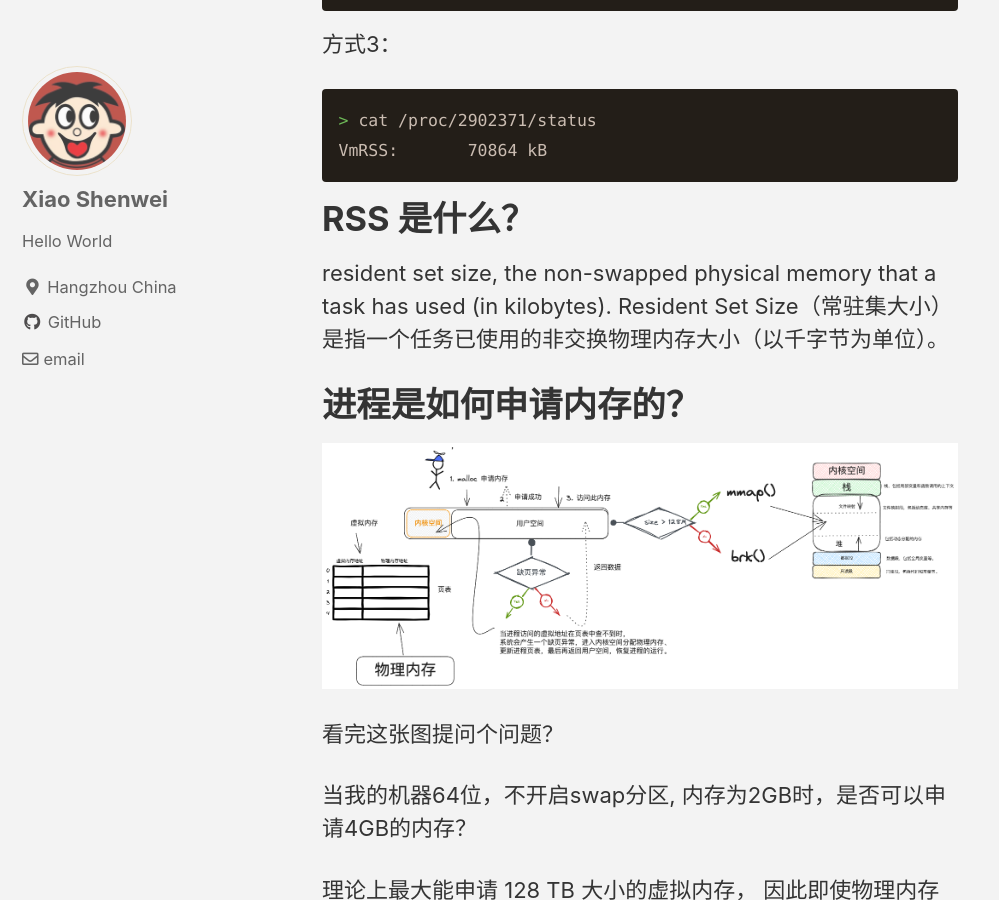
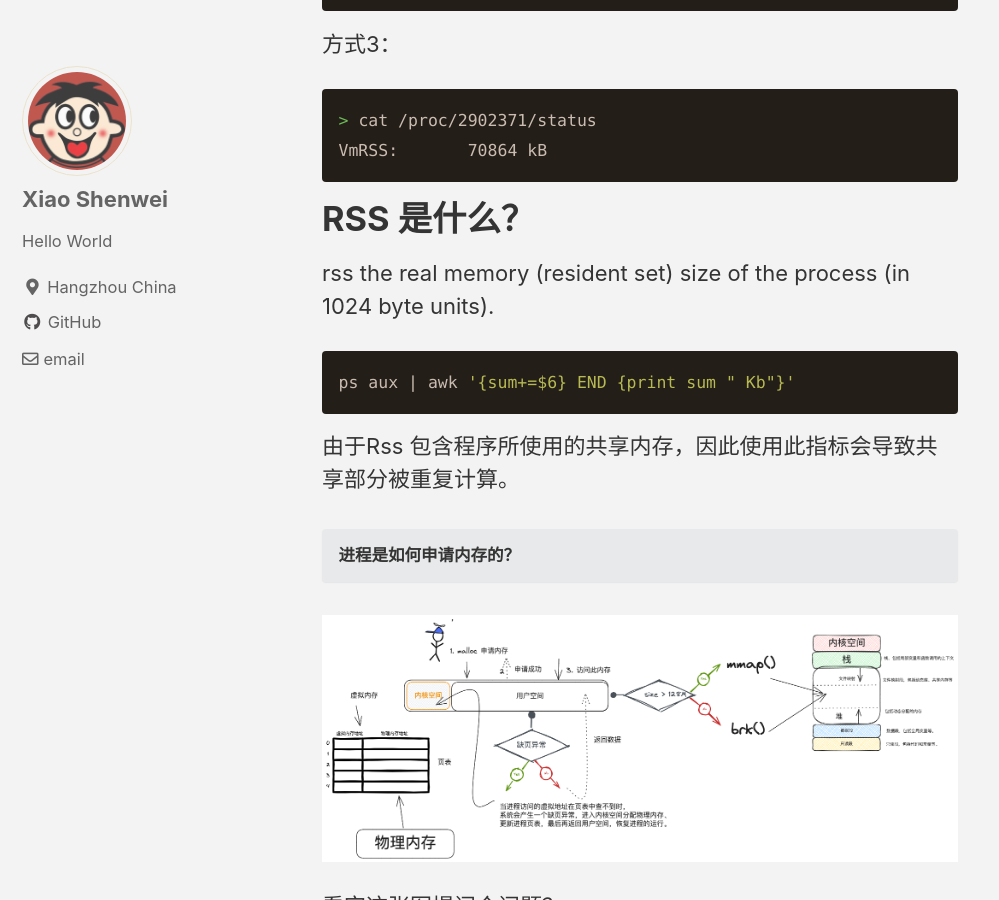
Before and after one commit to xiaoshenwei/xiaoshenwei.github.io, a Jekyll site: the page built from _posts/2024-01-20-process-memory.md, in a window 1280 px wide and 900 px high, scrolled down 1046 px. Shown: the whole window, without its empty margins (0-999 px from the left). Built offline with Jekyll 4.4.1, drawn with Linux system fonts in a browser that asks for light colours; cached includes are drawn as plain includes; comment, search, counter and statistics services are not loaded; some of the changed text lies outside the part shown.

Commit message:
fix: 文档修复

````diff
--- a/_posts/2024-01-20-process-memory.md
+++ b/_posts/2024-01-20-process-memory.md
@@ -44,10 +44,15 @@ VmRSS:       70864 kB
 
 # RSS 是什么？
 
-resident set size, the non-swapped physical memory that a task has used (in kilobytes).
-Resident Set Size（常驻集大小）是指一个任务已使用的非交换物理内存大小（以千字节为单位）。
+rss       the real memory (resident set) size of the process (in 1024 byte units).
 
+```bash
+ps aux | awk '{sum+=$6} END {print sum " Kb"}'
+```
 
+由于Rss 包含程序所使用的共享内存，因此使用此指标会导致共享部分被重复计算。
+
+{: .notice}
 
 # 进程是如何申请内存的？
 
@@ -71,9 +76,12 @@ Resident Set Size（常驻集大小）是指一个任务已使用的非交换物
 
 ![](https://raw.githubusercontent.com/xiaoshenwei/xiaoshenwei.github.io/master/assets/images/memory-free-v1.png)
 
+## 单进程内存统计？
 
+进程资源存储类型如下：
 
-## 单进程内存统计？
+- Anonymous（匿名页）：程序自行使用的堆栈空间，在磁盘上没有对应文件。
+- File-backed（文件页）：资源存放在磁盘文件中，文件内包含代码段、字体信息等内容。
 
 ```bash
 00400000-00401000 r--p 00000000 00:147 14824848                          /pause
@@ -108,8 +116,6 @@ VmFlags: rd mr mw me sd
 
 ![](https://raw.githubusercontent.com/xiaoshenwei/xiaoshenwei.github.io/master/assets/images/p623795.png)https://elixir.bootlin.com/linux/v4.4/source/fs/proc/task_mmu.c#L440
 
-
-
 # 问题
 
 通过Pss 计算的全部进程的大小与free used 大小差距很大， 为什么？
@@ -120,8 +126,6 @@ used Used memory (calculated as total - free - buffers - cache)
 cat /proc/meminfo | egrep "AnonPages|Mapped"
 ```
 
-
-
 # 相关文献
 
 [4.1 为什么要有虚拟内存？ | 小林coding](https://www.xiaolincoding.com/os/3_memory/vmem.html#%E8%99%9A%E6%8B%9F%E5%86%85%E5%AD%98)
````
